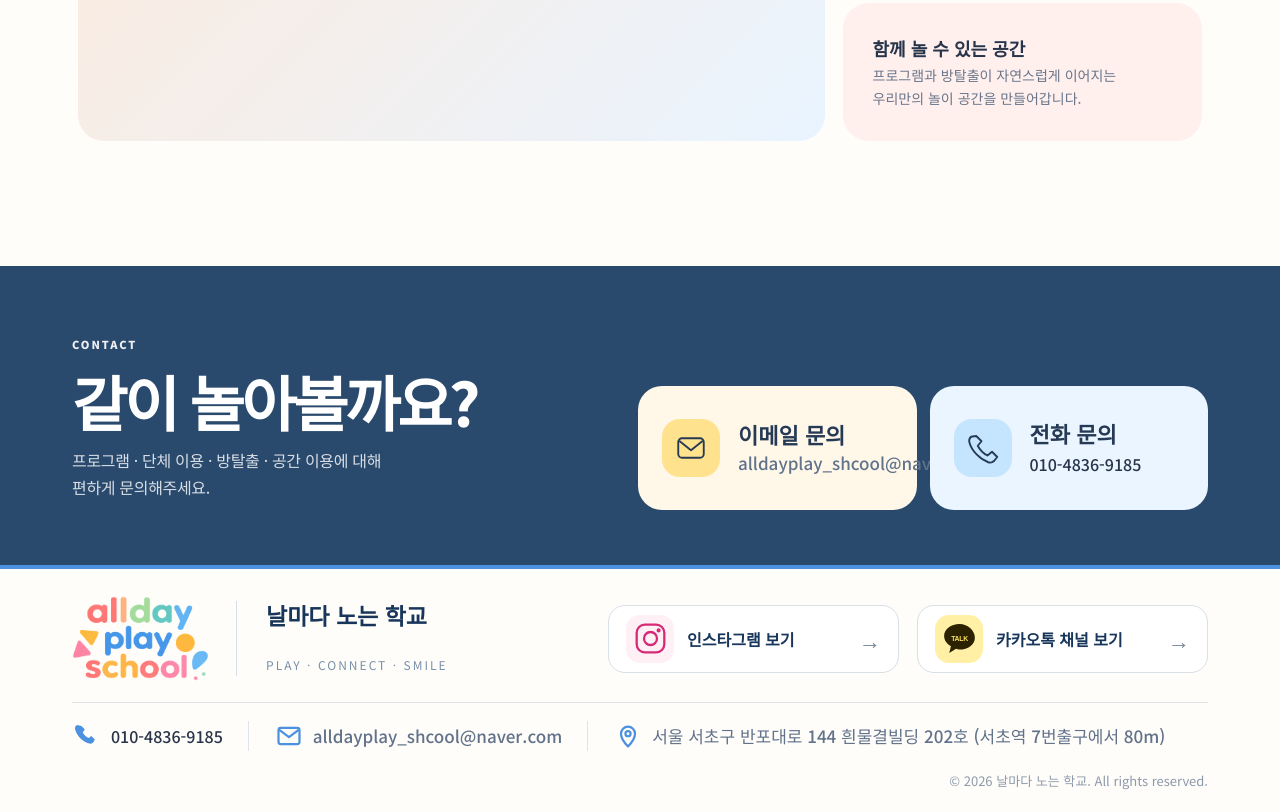
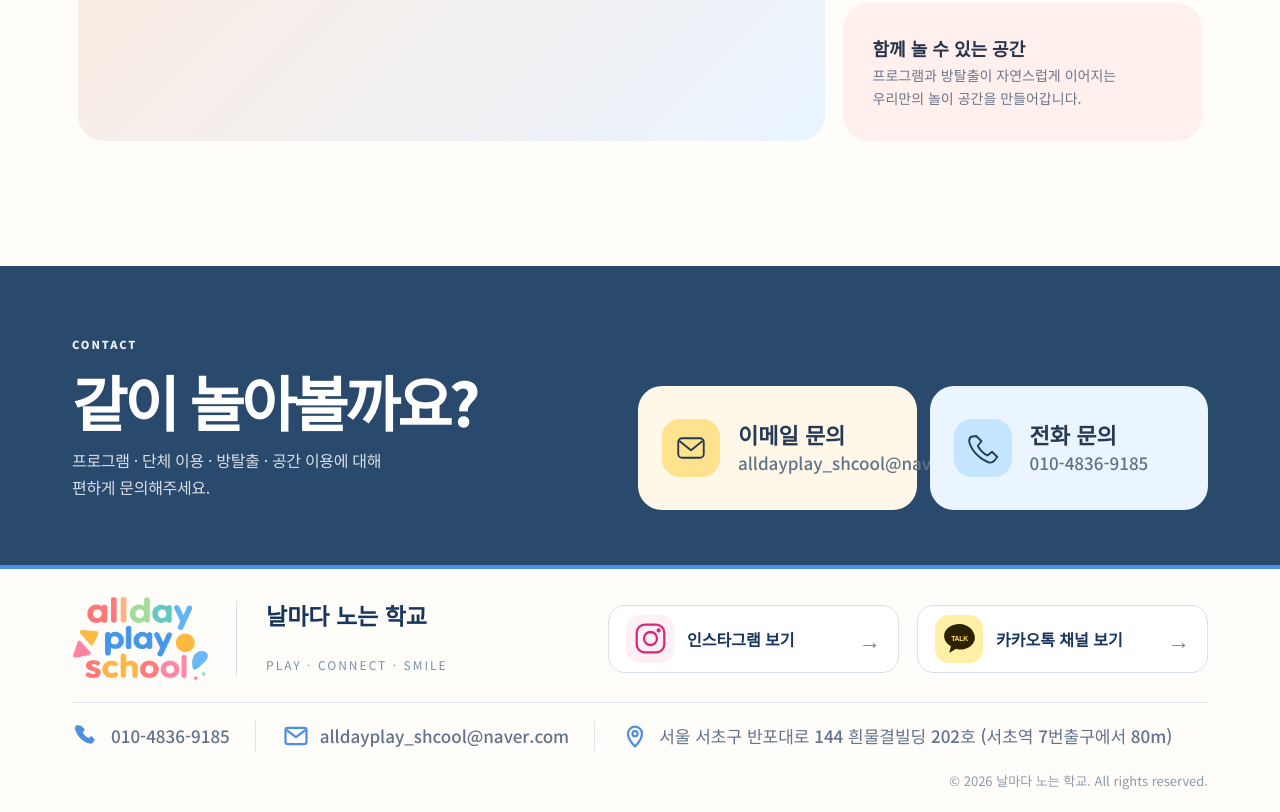
Before and after one commit to yoonhj27-coder/nalnal-play-school, a website: page index.html in a window 1280 px wide. Shown: the part 3629-4441 px from the top of the page. Drawn offline with Linux system fonts and the light colour scheme; a web font is replaced by a local one.

Commit message:
Update homepage from admin

```diff
--- a/index.html
+++ b/index.html
@@ -192,11 +192,11 @@
             </span>
             <span class="contact-card-text"><strong>이메일 문의</strong><small>alldayplay_shcool@naver.com</small></span>
           </a>
-          <a class="contact-card phone-card" href="tel:010-2749-9185">
+          <a class="contact-card phone-card" href="tel:01048369185">
             <span class="contact-icon phone-icon" aria-hidden="true">
               <svg viewBox="0 0 48 48"><path d="M15 8l7 7-5 6c3 6 7 10 13 13l6-5 7 7-4 5c-2 2-5 3-8 2C20 39 9 28 6 17c-1-3 0-6 2-8l7-1z"></path></svg>
             </span>
-            <span class="contact-card-text"><strong>전화 문의</strong><small style="font-size: 16px; line-height: 1.5; color: rgb(39, 52, 74);">010-4836-9185</small></span>
+            <span class="contact-card-text"><strong>전화 문의</strong><small>010-4836-9185</small></span>
           </a>
         </div>
       </div>
@@ -219,7 +219,7 @@
         </a>
       </div>
       <div class="footer-info">
-        <a href="tel:010-2749-9185" style="font-size: 16px; line-height: 1.5; color: rgb(39, 52, 74);"><span class="info-icon phone-info-icon" aria-hidden="true"><svg viewBox="0 0 24 24"><path d="M7.2 3.5l3 3-1.9 2.2c1.3 2.4 2.8 3.8 5.2 5.1l2.2-1.9 3 3-.9 1.9c-.7 1.4-2.2 2.1-3.8 1.7-5.8-1.4-10.8-6.4-12.2-12.2-.4-1.6.3-3.1 1.7-3.8z"></path></svg></span>010-4836-9185</a>
+        <a href="tel:01048369185"><span class="info-icon phone-info-icon" aria-hidden="true"><svg viewBox="0 0 24 24"><path d="M7.2 3.5l3 3-1.9 2.2c1.3 2.4 2.8 3.8 5.2 5.1l2.2-1.9 3 3-.9 1.9c-.7 1.4-2.2 2.1-3.8 1.7-5.8-1.4-10.8-6.4-12.2-12.2-.4-1.6.3-3.1 1.7-3.8z"></path></svg></span>010-4836-9185</a>
         <a href="mailto:alldayplay_shcool@naver.com"><span class="info-icon mail-info-icon" aria-hidden="true"><svg viewBox="0 0 24 24"><rect x="3" y="5" width="18" height="14" rx="2"></rect><path d="M4 7l8 6 8-6"></path></svg></span>alldayplay_shcool@naver.com</a>
         <span><span class="info-icon pin-info-icon" aria-hidden="true"><svg viewBox="0 0 24 24"><path d="M12 21s6-6.2 6-11A6 6 0 1 0 6 10c0 4.8 6 11 6 11z"></path><circle cx="12" cy="10" r="2.2"></circle></svg></span>서울 서초구 반포대로 144 흰물결빌딩 202호 (서초역 7번출구에서 80m)</span>
       </div>
```
